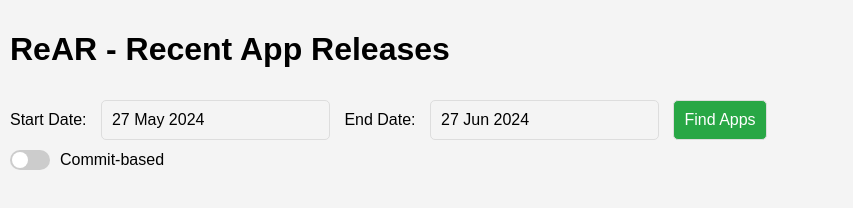
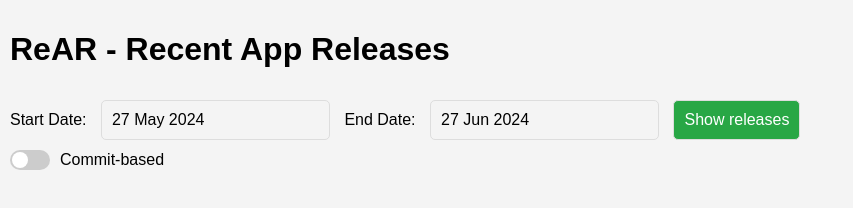
Before and after one commit to dhis2/dhis2-releases, a plain HTML site: page website/content/appsRecent.html in a window 1280 px wide. Shown: the whole page, without its empty margins (0-853 px from the left). Drawn offline with nearby package versions, Linux system fonts and the light colour scheme.

Commit message:
feat: rn

```diff
--- a/website/content/appsRecent.html
+++ b/website/content/appsRecent.html
@@ -15,7 +15,7 @@
     <input type="date" id="start-date">
     <label for="end-date">End Date:</label>
     <input type="date" id="end-date">
-    <button onclick="findApps()">Find Apps</button>
+    <button onclick="findApps()">Show releases</button>
     <!-- add a toggle to switch between commit-based view and release-based view -->
     <div class="toggle-container">
         <input type="checkbox" id="toggle-view" class="toggle-input">
```
